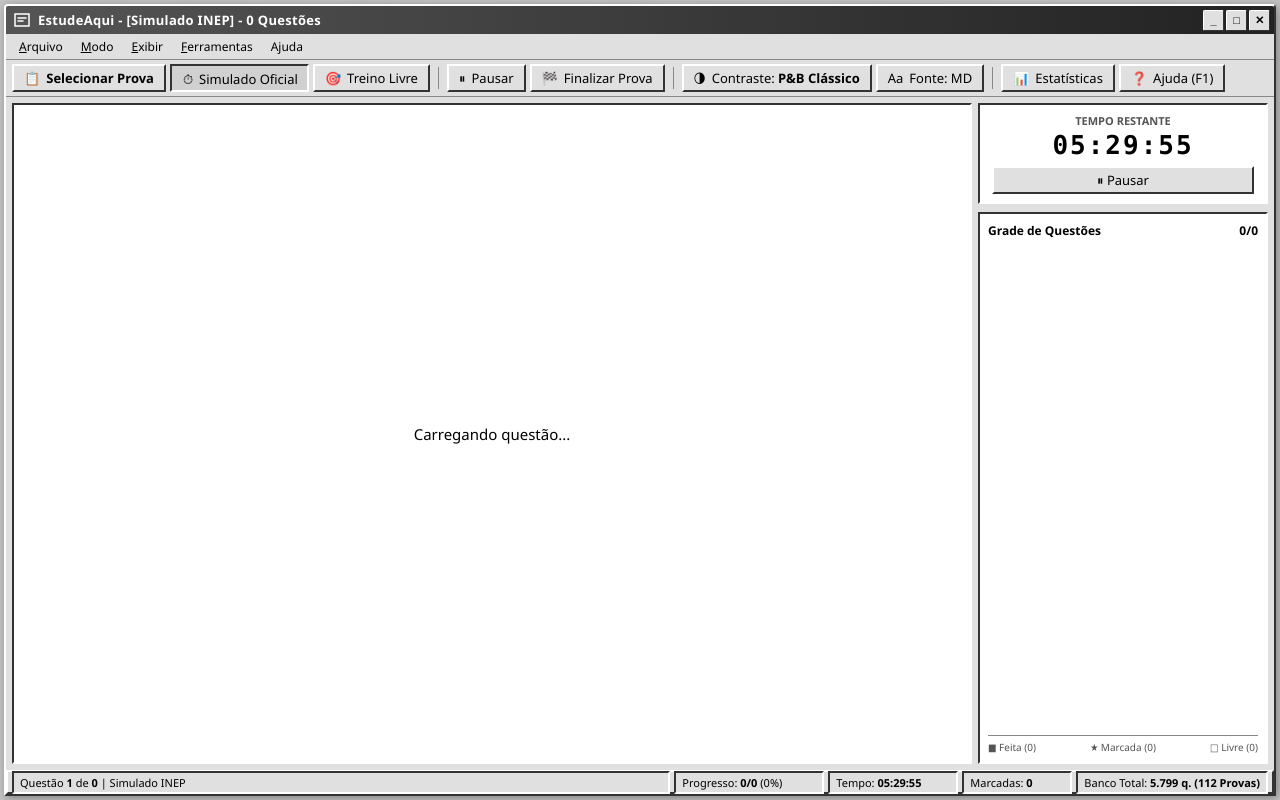
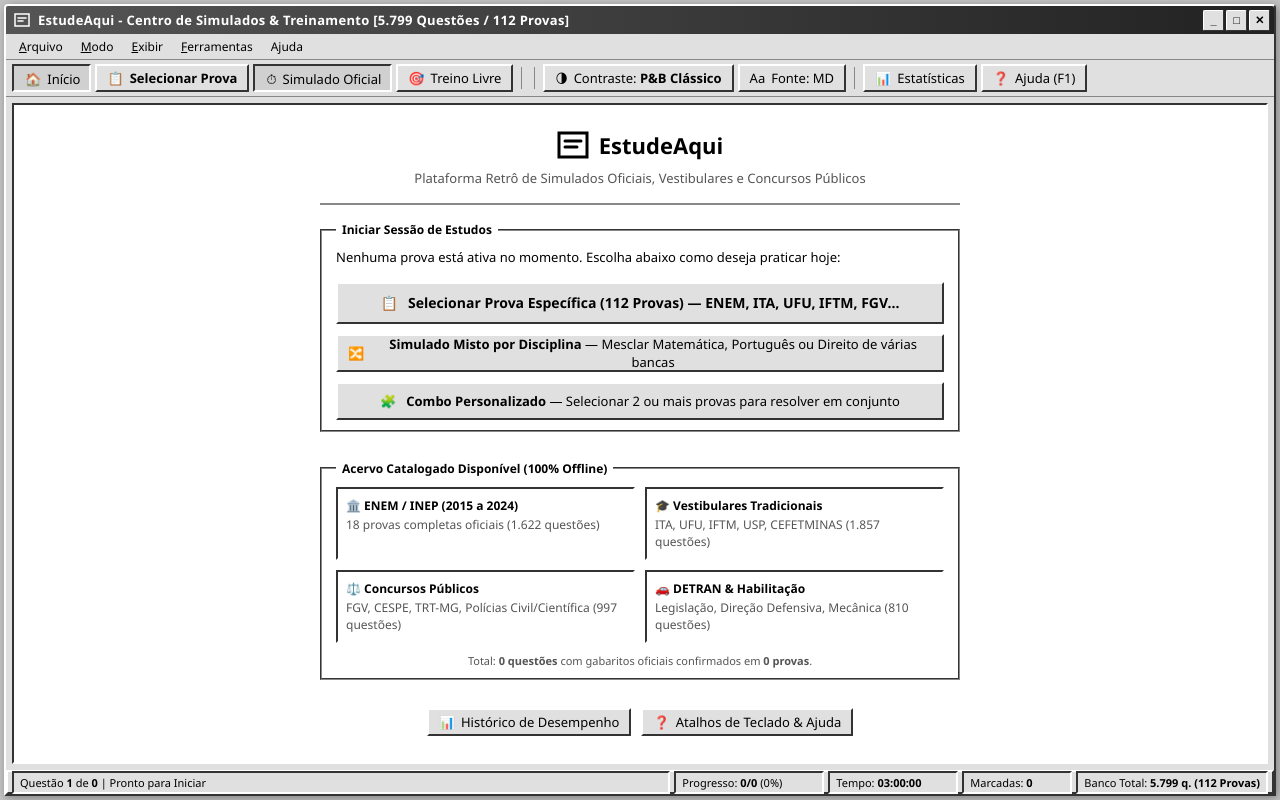
Before and after one commit to thezenba/EstudeAqui, a React (Vite) app: page / in a window 1280 px wide. Built offline with nearby package versions, Linux system fonts and the light colour scheme; no server answers.

Commit message:
feat: adicionar tela inicial com menu Novo Simulado e cronometro desativado por padrao com botao Iniciar

```diff
--- a/src/App.jsx
+++ b/src/App.jsx
@@ -5,6 +5,7 @@
 import QuestionViewer from './components/QuestionViewer.jsx';
 import QuestionGrid from './components/QuestionGrid.jsx';
 import StatusBar from './components/StatusBar.jsx';
+import WelcomeScreen from './components/WelcomeScreen.jsx';
 import ExamSelectorModal from './components/ExamSelectorModal.jsx';
 import ResultsModal from './components/ResultsModal.jsx';
 import StatsModal from './components/StatsModal.jsx';
@@ -20,7 +21,8 @@
   const [allQuestions, setAllQuestions] = useState([]);
   const [provasList, setProvasList] = useState([]);
 
-  // Estado da Prova / Treino Atual
+  // Estado da Sessão (Tela Inicial vs Prova Ativa)
+  const [examStarted, setExamStarted] = useState(false);
   const [mode, setMode] = useState('simulado'); // 'simulado' | 'treino'
   const [currentExam, setCurrentExam] = useState(null);
   const [examQuestions, setExamQuestions] = useState([]);
@@ -32,13 +34,15 @@
   const [strikethroughMap, setStrikethroughMap] = useState({});
   const [showAnswerInstant, setShowAnswerInstant] = useState(false);
 
-  // Cronômetro
-  const [timerSeconds, setTimerSeconds] = useState(5.5 * 3600); // 5h30 default
-  const [initialSeconds, setInitialSeconds] = useState(5.5 * 3600);
+  // Cronômetro (Começa Desativado / Aguardando Início)
+  const [timerSeconds, setTimerSeconds] = useState(3 * 3600);
+  const [initialSeconds, setInitialSeconds] = useState(3 * 3600);
+  const [isTimerStarted, setIsTimerStarted] = useState(false);
   const [isPaused, setIsPaused] = useState(false);
 
   // Modais
   const [activeModal, setActiveModal] = useState(null); // 'selector' | 'results' | 'stats' | 'help' | null
+  const [selectorInitialTab, setSelectorInitialTab] = useState('individual');
   const [resultsData, setResultsData] = useState(null);
   const [history, setHistory] = useState(() => {
     try {
@@ -65,12 +69,10 @@
     async function loadData() {
       try {
         setLoading(true);
-        // Tentar carregar a base completa (5.799 questões / 112 provas)
         let resProvas = await fetch('/data/provas_completo.json');
         let resQuestoes = await fetch('/data/questoes_completo.json');
 
         if (!resProvas.ok || !resQuestoes.ok) {
-          // Fallback para a base do INEP se necessário
           resProvas = await fetch('/data/provas_inep.json');
           resQuestoes = await fetch('/data/questoes_inep.json');
         }
@@ -80,21 +82,6 @@
 
         setProvasList(provasListData);
         setAllQuestions(questoesData);
-
-        // Inicializar com a primeira prova (ex: Enem 2024 - Dia 1)
-        const defaultExam = provasListData[0] || { codigo: 168, nome: 'Enem 2024 - Dia 1', dia: 1, totalQuestoes: 90 };
-        setCurrentExam(defaultExam);
-
-        const examQ = questoesData.filter(q => q.provaId === defaultExam.codigo);
-        setExamQuestions(examQ.length > 0 ? examQ : questoesData.slice(0, 90));
-        setCurrentIndex(0);
-
-        // Definir tempo oficial proporcional (~3 min por questão)
-        const count = examQ.length > 0 ? examQ.length : 90;
-        const defaultTime = Math.round(count * 3 * 60);
-        setTimerSeconds(defaultTime);
-        setInitialSeconds(defaultTime);
-
         setLoading(false);
       } catch (err) {
         console.error('Erro ao carregar banco de dados local:', err);
@@ -105,9 +92,11 @@
     loadData();
   }, []);
 
-  // Cronômetro regressivo
+  // Cronômetro regressivo (SÓ CONTA SE examStarted === true E isTimerStarted === true)
   useEffect(() => {
-    if (loading || mode !== 'simulado' || isPaused || timerSeconds <= 0) return;
+    if (loading || !examStarted || mode !== 'simulado' || !isTimerStarted || isPaused || timerSeconds <= 0) {
+      return;
+    }
 
     const timer = setInterval(() => {
       setTimerSeconds(prev => {
@@ -121,7 +110,7 @@
     }, 1000);
 
     return () => clearInterval(timer);
-  }, [loading, mode, isPaused, timerSeconds]);
+  }, [loading, examStarted, mode, isTimerStarted, isPaused, timerSeconds]);
 
   // Iniciar Prova, Treino Misto ou Combo
   const handleStartExam = (config) => {
@@ -140,7 +129,6 @@
         setCurrentExam(selected);
       }
     } else if (config.type === 'misto_disciplina') {
-      // Filtrar por disciplina e origens selecionadas
       filtered = allQuestions.filter(q => {
         if (q.disciplina !== config.disciplina) return false;
         if (q.categoriaId === 'enem' && !config.includeEnem) return false;
@@ -149,10 +137,7 @@
         return true;
       });
 
-      // Embaralhar aleatoriamente para simular prova mista
       filtered = [...filtered].sort(() => Math.random() - 0.5).slice(0, config.count);
-
-      // Reatribuir numeração sequencial de 1 a N para o simulado misto
       filtered = filtered.map((q, idx) => ({ ...q, numeroQuestao: idx + 1 }));
 
       examName = `Simulado Misto: ${config.disciplina} (${filtered.length} questões multi-bancas)`;
@@ -181,6 +166,7 @@
       duration = Number(config.timeOption) * 60;
     }
 
+    // Carregar a prova e inicializar estados
     setExamQuestions(filtered);
     setCurrentIndex(0);
     setUserAnswers({});
@@ -189,12 +175,37 @@
     setShowAnswerInstant(false);
     setTimerSeconds(duration);
     setInitialSeconds(duration);
+    setIsTimerStarted(false); // O cronômetro começa DESATIVADO até o usuário clicar em Iniciar
     setIsPaused(false);
+    setExamStarted(true); // Exibe a prova na tela
     setActiveModal(null);
+  };
+
+  // Voltar para a tela inicial
+  const handleGoHome = () => {
+    if (examStarted && Object.keys(userAnswers).length > 0) {
+      if (!confirm('Deseja voltar à tela inicial? Seu progresso atual nesta prova continuará guardado.')) {
+        return;
+      }
+    }
+    setExamStarted(false);
+  };
+
+  // Abrir seletor com aba específica
+  const handleOpenSelector = (tab = 'individual') => {
+    setSelectorInitialTab(tab);
+    setActiveModal('selector');
+  };
+
+  // Iniciar Cronômetro
+  const handleStartTimer = () => {
+    setIsTimerStarted(true);
+    setIsPaused(false);
   };
 
   // Resetar a Prova Atual
   const handleResetCurrentExam = () => {
+    if (!examStarted) return;
     if (confirm('Deseja reiniciar a prova atual? Suas respostas serão limpas.')) {
       setUserAnswers({});
       setFlaggedSet(new Set());
@@ -202,13 +213,14 @@
       setCurrentIndex(0);
       setShowAnswerInstant(false);
       setTimerSeconds(initialSeconds);
+      setIsTimerStarted(false);
       setIsPaused(false);
     }
   };
 
   // Finalizar e Corrigir
   const handleFinishExam = useCallback((tempoEsgotado = false) => {
-    if (examQuestions.length === 0) return;
+    if (!examStarted || examQuestions.length === 0) return;
 
     let correctCount = 0;
     let wrongCount = 0;
@@ -226,7 +238,7 @@
       else if (isCorrect) correctCount++;
       else wrongCount++;
 
-      const area = q.areaConhecimento || 'Geral';
+      const area = q.disciplina || q.areaConhecimento || 'Geral';
       if (!areaStats[area]) {
         areaStats[area] = { area, total: 0, correct: 0 };
       }
@@ -248,7 +260,7 @@
     const elapsedSeconds = initialSeconds > 0 ? initialSeconds - timerSeconds : 0;
 
     const results = {
-      examName: currentExam?.nome || 'Simulado INEP',
+      examName: currentExam?.nome || 'Simulado',
       date: new Date().toLocaleDateString('pt-BR'),
       totalQuestions: total,
       correctCount,
@@ -271,7 +283,7 @@
     if (tempoEsgotado) {
       alert('O tempo oficial do simulado terminou! O gabarito foi gerado.');
     }
-  }, [examQuestions, userAnswers, currentExam, initialSeconds, timerSeconds, history]);
+  }, [examStarted, examQuestions, userAnswers, currentExam, initialSeconds, timerSeconds, history]);
 
   // Ações nas Questões
   const currentQuestion = examQuestions[currentIndex] || null;
@@ -327,6 +339,14 @@
         return;
       }
 
+      if (!examStarted) {
+        if (e.key === 'F1') {
+          e.preventDefault();
+          setActiveModal('help');
+        }
+        return;
+      }
+
       const key = e.key.toUpperCase();
 
       // Alternativas A..E ou 1..5
@@ -355,7 +375,7 @@
 
     window.addEventListener('keydown', handleKeyDown);
     return () => window.removeEventListener('keydown', handleKeyDown);
-  }, [activeModal, currentIndex, examQuestions, currentQuestion]);
+  }, [activeModal, examStarted, currentIndex, examQuestions, currentQuestion]);
 
   if (loading) {
     return (
@@ -364,7 +384,7 @@
           <div className="win-titlebar" style={{ marginBottom: '14px' }}>
             <span>EstudeAqui - Carregando...</span>
           </div>
-          <p style={{ marginBottom: '10px', fontSize: '13px' }}>Carregando 1.802 questões oficiais do INEP...</p>
+          <p style={{ marginBottom: '10px', fontSize: '13px' }}>Carregando 5.799 questões de 112 provas...</p>
           <div className="bevel-inset" style={{ height: '16px', backgroundColor: '#ddd', overflow: 'hidden' }}>
             <div style={{ height: '100%', width: '100%', background: 'repeating-linear-gradient(45deg, #444, #444 10px, #888 10px, #888 20px)' }} />
           </div>
@@ -378,15 +398,19 @@
       <div className="win-window bevel-outset">
         {/* BARRA DE TÍTULO */}
         <TitleBar
-          title={`EstudeAqui - [${currentExam?.nome || 'Simulado INEP'}] - ${examQuestions.length} Questões`}
+          title={
+            examStarted
+              ? `EstudeAqui - [${currentExam?.nome || 'Simulado'}] - ${examQuestions.length} Questões`
+              : `EstudeAqui - Centro de Simulados & Treinamento [5.799 Questões / 112 Provas]`
+          }
           onMinimize={() => alert('Aplicativo em execução.')}
           onMaximize={() => {}}
-          onClose={() => { if (confirm('Deseja fechar o simulado?')) window.close(); }}
+          onClose={() => { if (confirm('Deseja fechar o EstudeAqui?')) window.close(); }}
         />
 
         {/* BARRA DE MENUS */}
         <MenuBar
-          onOpenExamSelector={() => setActiveModal('selector')}
+          onOpenExamSelector={() => handleOpenSelector('individual')}
           onResetExam={handleResetCurrentExam}
           onOpenStats={() => setActiveModal('stats')}
           onOpenHelp={() => setActiveModal('help')}
@@ -401,7 +425,9 @@
 
         {/* BARRA DE FERRAMENTAS */}
         <Toolbar
-          onOpenExamSelector={() => setActiveModal('selector')}
+          examStarted={examStarted}
+          onGoHome={handleGoHome}
+          onOpenExamSelector={handleOpenSelector}
           onFinishExam={() => handleFinishExam(false)}
           onOpenStats={() => setActiveModal('stats')}
           onOpenHelp={() => setActiveModal('help')}
@@ -411,12 +437,26 @@
           setTheme={setTheme}
           fontSize={fontSize}
           setFontSize={setFontSize}
+          isTimerStarted={isTimerStarted}
+          onStartTimer={handleStartTimer}
           isPaused={isPaused}
           onTogglePause={() => setIsPaused(prev => !prev)}
         />
 
-        {/* ÁREA PRINCIPAL DIVIDIDA */}
+        {/* ÁREA PRINCIPAL */}
         <div className="win-content">
+          {!examStarted ? (
+            /* TELA INICIAL QUANDO NENHUMA PROVA ESTÁ EM ANDAMENTO */
+            <WelcomeScreen
+              provasCount={provasList.length}
+              questionsCount={allQuestions.length}
+              onOpenExamSelector={handleOpenSelector}
+              onOpenStats={() => setActiveModal('stats')}
+              onOpenHelp={() => setActiveModal('help')}
+            />
+          ) : (
+            /* VISUALIZADOR DA PROVA EM ANDAMENTO + GRADE LATERAL */
+            <>
               <QuestionViewer
                 question={currentQuestion}
                 currentIndex={currentIndex}
@@ -446,17 +486,21 @@
                 userAnswers={userAnswers}
                 flaggedSet={flaggedSet}
                 timerSeconds={timerSeconds}
+                isTimerStarted={isTimerStarted}
+                onStartTimer={handleStartTimer}
                 isPaused={isPaused}
                 onTogglePause={() => setIsPaused(prev => !prev)}
                 mode={mode}
               />
+            </>
+          )}
         </div>
 
         {/* BARRA DE STATUS INFERIOR */}
         <StatusBar
-          currentIndex={currentIndex}
-          totalQuestions={examQuestions.length}
-          currentExamName={currentExam?.nome}
+          currentIndex={examStarted ? currentIndex : 0}
+          totalQuestions={examStarted ? examQuestions.length : allQuestions.length}
+          currentExamName={examStarted ? currentExam?.nome : 'Pronto para Iniciar'}
           answeredCount={Object.keys(userAnswers).length}
           flaggedCount={flaggedSet.size}
           timerSeconds={timerSeconds}
@@ -470,6 +514,7 @@
         <ExamSelectorModal
           provasList={provasList}
           allQuestions={allQuestions}
+          initialTab={selectorInitialTab}
           onStartExam={handleStartExam}
           onClose={() => setActiveModal(null)}
         />
@@ -483,7 +528,7 @@
             setCurrentIndex(idx);
             setShowAnswerInstant(true);
           }}
-          onNewExam={() => setActiveModal('selector')}
+          onNewExam={() => handleOpenSelector('individual')}
           onClose={() => setActiveModal(null)}
         />
       )}
--- a/src/components/ExamSelectorModal.jsx
+++ b/src/components/ExamSelectorModal.jsx
@@ -3,11 +3,12 @@
 export default function ExamSelectorModal({
   provasList,
   allQuestions,
+  initialTab = 'individual',
   onStartExam,
   onClose
 }) {
   // Modo de seleção via Radio buttons conforme solicitado pelo usuário
-  const [selectionType, setSelectionType] = useState('individual'); // 'individual' | 'misto_disciplina' | 'combo_provas'
+  const [selectionType, setSelectionType] = useState(initialTab || 'individual'); // 'individual' | 'misto_disciplina' | 'combo_provas'
 
   // MODO 1: PROVA ESPECÍFICA
   const [categoryFilter, setCategoryFilter] = useState('todas');
--- a/src/components/QuestionGrid.jsx
+++ b/src/components/QuestionGrid.jsx
@@ -7,6 +7,8 @@
   userAnswers,
   flaggedSet,
   timerSeconds,
+  isTimerStarted,
+  onStartTimer,
   isPaused,
   onTogglePause,
   mode
@@ -28,17 +30,38 @@
       {/* CRONÔMETRO (MODO SIMULADO) */}
       {mode === 'simulado' && (
         <div className="timer-box bevel-inset">
-          <div className="timer-label">Tempo Restante</div>
-          <div className="timer-digits" style={{ opacity: isPaused ? 0.4 : 1 }}>
+          <div className="timer-label">
+            {isTimerStarted ? (isPaused ? 'CRONÔMETRO PAUSADO' : 'TEMPO EM ANDAMENTO') : 'TEMPO CONFIGURADO'}
+          </div>
+          <div
+            className="timer-digits"
+            style={{
+              opacity: !isTimerStarted ? 0.75 : isPaused ? 0.4 : 1,
+              color: !isTimerStarted ? 'var(--text-main)' : undefined
+            }}
+          >
             {formatTime(timerSeconds)}
           </div>
+
+          {!isTimerStarted ? (
+            <button
+              className="win-btn win-btn-primary"
+              style={{ width: '100%', marginTop: '6px', fontWeight: 'bold' }}
+              onClick={onStartTimer}
+              title="Clique para iniciar a contagem regressiva do tempo oficial"
+            >
+              <span>▶ Iniciar Cronômetro</span>
+            </button>
+          ) : (
             <button
               className="win-btn"
               style={{ width: '100%', marginTop: '6px' }}
               onClick={onTogglePause}
+              title={isPaused ? 'Continuar tempo' : 'Pausar tempo'}
             >
               <span>{isPaused ? '▶ Continuar' : '⏸ Pausar'}</span>
             </button>
+          )}
         </div>
       )}
 
--- a/src/components/Toolbar.jsx
+++ b/src/components/Toolbar.jsx
@@ -1,6 +1,8 @@
 import React from 'react';
 
 export default function Toolbar({
+  examStarted,
+  onGoHome,
   onOpenExamSelector,
   onFinishExam,
   onOpenStats,
@@ -11,6 +13,8 @@
   setTheme,
   fontSize,
   setFontSize,
+  isTimerStarted,
+  onStartTimer,
   isPaused,
   onTogglePause
 }) {
@@ -39,7 +43,17 @@
 
   return (
     <div className="win-toolbar">
-      <button className="win-btn win-btn-primary" onClick={onOpenExamSelector} title="Selecionar uma nova prova ou treino">
+      {/* BOTÃO TELA INICIAL */}
+      <button
+        className={`win-btn ${!examStarted ? 'active' : ''}`}
+        onClick={onGoHome}
+        title="Voltar à tela inicial de seleção e boas-vindas"
+      >
+        <span>🏠</span>
+        <span>Início</span>
+      </button>
+
+      <button className="win-btn win-btn-primary" onClick={() => onOpenExamSelector('individual')} title="Selecionar uma nova prova ou treino">
         <span>📋</span>
         <span>Selecionar Prova</span>
       </button>
@@ -64,17 +78,32 @@
 
       <div className="win-toolbar-separator" />
 
-      {mode === 'simulado' && (
+      {/* CONTROLE DE TEMPO (CRONÔMETRO) */}
+      {examStarted && mode === 'simulado' && (
+        !isTimerStarted ? (
+          <button
+            className="win-btn win-btn-primary"
+            onClick={onStartTimer}
+            title="Iniciar a contagem do cronômetro"
+            style={{ fontWeight: 'bold' }}
+          >
+            <span>▶</span>
+            <span>Iniciar Tempo</span>
+          </button>
+        ) : (
           <button className="win-btn" onClick={onTogglePause} title={isPaused ? 'Retomar tempo' : 'Pausar tempo'}>
             <span>{isPaused ? '▶' : '⏸'}</span>
             <span>{isPaused ? 'Retomar' : 'Pausar'}</span>
           </button>
+        )
       )}
 
+      {examStarted && (
         <button className="win-btn" onClick={onFinishExam} title="Concluir simulado e ver nota/relatório">
           <span>🏁</span>
           <span>Finalizar Prova</span>
         </button>
+      )}
 
       <div className="win-toolbar-separator" />
 
--- /dev/null
+++ b/src/components/WelcomeScreen.jsx
@@ -0,0 +1,110 @@
+import React from 'react';
+
+export default function WelcomeScreen({
+  provasCount,
+  questionsCount,
+  onOpenExamSelector,
+  onOpenStats,
+  onOpenHelp
+}) {
+  return (
+    <div className="study-main-area bevel-inset" style={{ padding: '24px', overflowY: 'auto' }}>
+      <div style={{ maxWidth: '640px', margin: '0 auto', display: 'flex', flexDirection: 'column', gap: '16px' }}>
+
+        {/* CABEÇALHO DA TELA DE BOAS-VINDAS */}
+        <div style={{ textAlign: 'center', borderBottom: '2px solid var(--border-medium)', paddingBottom: '16px' }}>
+          <div style={{ display: 'flex', alignItems: 'center', justifyContent: 'center', gap: '10px', marginBottom: '8px' }}>
+            <svg style={{ width: '32px', height: '32px' }} viewBox="0 0 16 16" fill="currentColor">
+              <rect x="1" y="2" width="14" height="12" fill="none" stroke="currentColor" strokeWidth="1.5" />
+              <path d="M4 6h8M4 9h6" stroke="currentColor" strokeWidth="1.5" strokeLinecap="round" />
+            </svg>
+            <h1 style={{ fontSize: '22px', fontWeight: 'bold' }}>EstudeAqui</h1>
+          </div>
+          <p style={{ fontSize: '13px', color: 'var(--text-muted)' }}>
+            Plataforma Retrô de Simulados Oficiais, Vestibulares e Concursos Públicos
+          </p>
+        </div>
+
+        {/* PAINEL CENTRAL DE AÇÃO */}
+        <fieldset className="fieldset-box">
+          <legend>Iniciar Sessão de Estudos</legend>
+          <p style={{ fontSize: '13px', marginBottom: '14px', lineHeight: '1.5' }}>
+            Nenhuma prova está ativa no momento. Escolha abaixo como deseja praticar hoje:
+          </p>
+
+          <div style={{ display: 'flex', flexDirection: 'column', gap: '10px' }}>
+            <button
+              className="win-btn win-btn-primary"
+              style={{ height: '42px', fontSize: '14px', display: 'flex', alignItems: 'center', justifyContent: 'center', gap: '10px' }}
+              onClick={() => onOpenExamSelector('individual')}
+            >
+              <span>📋</span>
+              <span><b>Selecionar Prova Específica (112 Provas)</b> — ENEM, ITA, UFU, IFTM, FGV...</span>
+            </button>
+
+            <button
+              className="win-btn"
+              style={{ height: '38px', fontSize: '13px', display: 'flex', alignItems: 'center', justifyContent: 'center', gap: '10px' }}
+              onClick={() => onOpenExamSelector('misto_disciplina')}
+            >
+              <span>🔀</span>
+              <span><b>Simulado Misto por Disciplina</b> — Mesclar Matemática, Português ou Direito de várias bancas</span>
+            </button>
+
+            <button
+              className="win-btn"
+              style={{ height: '38px', fontSize: '13px', display: 'flex', alignItems: 'center', justifyContent: 'center', gap: '10px' }}
+              onClick={() => onOpenExamSelector('combo_provas')}
+            >
+              <span>🧩</span>
+              <span><b>Combo Personalizado</b> — Selecionar 2 ou mais provas para resolver em conjunto</span>
+            </button>
+          </div>
+        </fieldset>
+
+        {/* RESUMO DO ACERVO DISPONÍVEL */}
+        <fieldset className="fieldset-box">
+          <legend>Acervo Catalogado Disponível (100% Offline)</legend>
+          <div style={{ display: 'grid', gridTemplateColumns: 'repeat(2, 1fr)', gap: '10px', fontSize: '12px' }}>
+            <div className="bevel-inset" style={{ padding: '8px', backgroundColor: 'var(--bg-card)' }}>
+              <b>🏛️ ENEM / INEP (2015 a 2024)</b>
+              <div style={{ color: 'var(--text-muted)', marginTop: '2px' }}>18 provas completas oficiais (1.622 questões)</div>
+            </div>
+
+            <div className="bevel-inset" style={{ padding: '8px', backgroundColor: 'var(--bg-card)' }}>
+              <b>🎓 Vestibulares Tradicionais</b>
+              <div style={{ color: 'var(--text-muted)', marginTop: '2px' }}>ITA, UFU, IFTM, USP, CEFETMINAS (1.857 questões)</div>
+            </div>
+
+            <div className="bevel-inset" style={{ padding: '8px', backgroundColor: 'var(--bg-card)' }}>
+              <b>⚖️ Concursos Públicos</b>
+              <div style={{ color: 'var(--text-muted)', marginTop: '2px' }}>FGV, CESPE, TRT-MG, Polícias Civil/Científica (997 questões)</div>
+            </div>
+
+            <div className="bevel-inset" style={{ padding: '8px', backgroundColor: 'var(--bg-card)' }}>
+              <b>🚗 DETRAN & Habilitação</b>
+              <div style={{ color: 'var(--text-muted)', marginTop: '2px' }}>Legislação, Direção Defensiva, Mecânica (810 questões)</div>
+            </div>
+          </div>
+
+          <div style={{ marginTop: '10px', fontSize: '11px', textAlign: 'center', color: 'var(--text-muted)' }}>
+            Total: <b>{questionsCount.toLocaleString('pt-BR')} questões</b> com gabaritos oficiais confirmados em <b>{provasCount} provas</b>.
+          </div>
+        </fieldset>
+
+        {/* FERRAMENTAS E AJUDA */}
+        <div style={{ display: 'flex', gap: '10px', justifyContent: 'center' }}>
+          <button className="win-btn" onClick={onOpenStats}>
+            <span>📊</span>
+            <span>Histórico de Desempenho</span>
+          </button>
+          <button className="win-btn" onClick={onOpenHelp}>
+            <span>❓</span>
+            <span>Atalhos de Teclado & Ajuda</span>
+          </button>
+        </div>
+
+      </div>
+    </div>
+  );
+}
```
Lines whose indentation alone changed are shown as unchanged.
